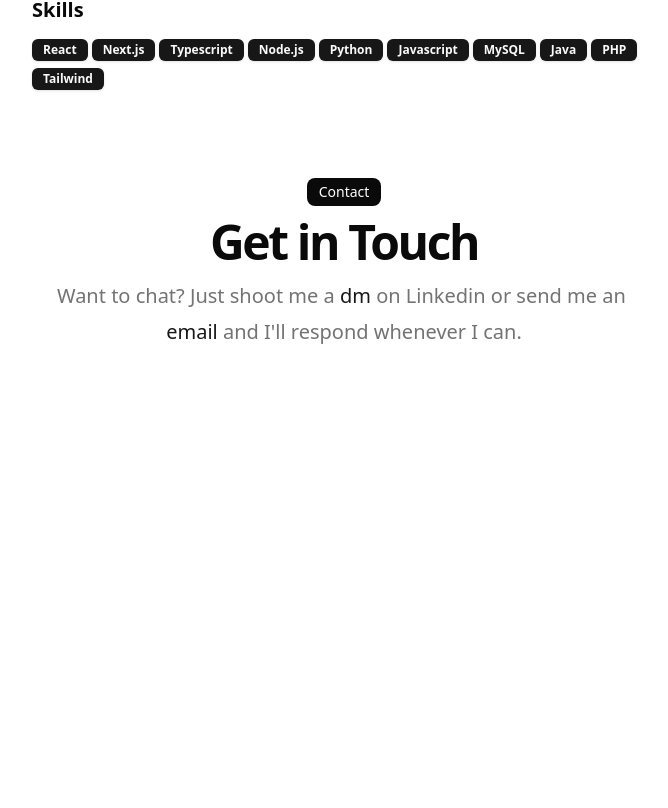
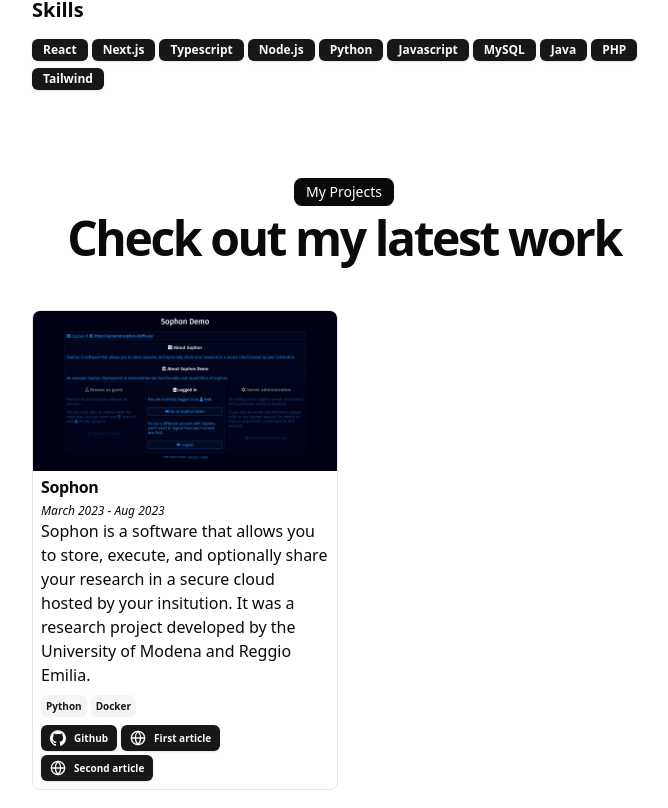
Before and after one commit to DevManfre/web-portfolio, a Next.js app: page / in a window 1280 px wide. Shown: the part 1052-1860 px from the top of the page, without its empty margins (296-964 px from the left). Before the commit the page ends 1552 px from the top, so only its background shows below. Built offline with nearby package versions, Linux system fonts and the light colour scheme.

Commit message:
✨ Add new project "Sophon" with updated details and image.

```diff
--- a/src/app/page.tsx
+++ b/src/app/page.tsx
@@ -6,6 +6,7 @@ import { Avatar, AvatarFallback, AvatarImage } from "@/components/ui/avatar";
 import { Badge } from "@/components/ui/badge";
 import { Button } from "@/components/ui/button";
 import { DATA } from "@/data/resume";
+import { ProjectCard } from "@/components/project-card";
 
 const BLUR_FADE_DELAY = 0.04;
 
@@ -120,16 +121,16 @@ export default function Page() {
                     </div>
                 </div>
             </section>
-            {/* <section id="projects">
+            <section id="projects">
                 <div className="space-y-12 w-full py-12">
                     <BlurFade delay={BLUR_FADE_DELAY * 11}>
                         <div className="flex flex-col items-center justify-center space-y-4 text-center">
                             <div className="space-y-2">
                                 <div className="inline-block rounded-lg bg-foreground text-background px-3 py-1 text-sm">My Projects</div>
                                 <h2 className="text-3xl font-bold tracking-tighter sm:text-5xl">Check out my latest work</h2>
-                                <p className="text-muted-foreground md:text-xl/relaxed lg:text-base/relaxed xl:text-xl/relaxed">
+                                {/* <p className="text-muted-foreground md:text-xl/relaxed lg:text-base/relaxed xl:text-xl/relaxed">
                                     I&apos;ve worked on a variety of projects, from simple websites to complex web applications. Here are a few of my favorites.
-                                </p>
+                                </p> */}
                             </div>
                         </div>
                     </BlurFade>
@@ -151,7 +152,7 @@ export default function Page() {
                         ))}
                     </div>
                 </div>
-            </section> */}
+            </section>
             <section id="contact">
                 <div className="grid items-center justify-center gap-4 px-4 text-center md:px-6 w-full py-12">
                     <BlurFade delay={BLUR_FADE_DELAY * 16}>
--- a/src/components/magicui/terminal.tsx
+++ b/src/components/magicui/terminal.tsx
@@ -82,7 +82,7 @@ interface TerminalProps {
 
 export const Terminal = ({ children, className }: TerminalProps) => {
     return (
-        <div className={cn("z-0 h-full w-full rounded-xl border border-border bg-background", className)}>
+        <div className={cn("z-0 h-full w-full rounded-xl border border-border bg-background select-none", className)}>
             <div className="flex flex-col gap-y-2 border-b border-border p-4">
                 <div className="flex flex-row gap-x-2">
                     <div className="h-2 w-2 rounded-full bg-red-500"></div>
--- a/src/components/project-card.tsx
+++ b/src/components/project-card.tsx
@@ -23,8 +23,8 @@ interface Props {
 
 export function ProjectCard({ title, href, description, dates, tags, link, image, video, links, className }: Props) {
     return (
-        <Card className={"flex flex-col overflow-hidden border hover:shadow-lg transition-all duration-300 ease-out h-full"}>
-            <Link href={href || "#"} className={cn("block cursor-pointer", className)}>
+        <Card className={"flex flex-col overflow-hidden border hover:shadow-lg hover:scale-105 transition-all duration-300 ease-out h-full"}>
+            <Link href={href || "#"} target="about:blank" className={cn("block cursor-pointer", className)}>
                 {video && (
                     <video
                         src={video}
@@ -40,7 +40,7 @@ export function ProjectCard({ title, href, description, dates, tags, link, image
             <CardHeader className="px-2">
                 <div className="space-y-1">
                     <CardTitle className="mt-1 text-base">{title}</CardTitle>
-                    <time className="font-sans text-xs">{dates}</time>
+                    <time className="font-sans text-xs block italic">{dates}</time>
                     <div className="hidden font-sans text-xs underline print:visible">{link?.replace("https://", "").replace("www.", "").replace("/", "")}</div>
                     {description}
                 </div>
--- a/src/data/resume.tsx
+++ b/src/data/resume.tsx
@@ -4,9 +4,7 @@ export const DATA = {
     name: "Alessio Manfredini",
     initials: "AM",
     username: "devmanfre",
-    url: "https://dillion.io",
-    location: "San Francisco, CA",
-    locationLink: "https://www.google.com/maps/place/sanfrancisco",
+    url: "https://devmanfre.netlify.app",
     description: "Full stack developer for a young Italian company. I love building things and helping people.",
     summary:
         `After graduating in CS in late 2023, I started working as a full stack developer.
@@ -107,83 +105,31 @@ export const DATA = {
     ],
     projects: [
         {
-            title: "Chat Collect",
-            href: "https://chatcollect.com",
-            dates: "Jan 2024 - Feb 2024",
-            active: true,
+            title: "Sophon",
+            href: "https://dl.acm.org/doi/fullHtml/10.1145/3491418.3535163",
+            dates: "March 2023 - Aug 2023",
             description:
-                "With the release of the [OpenAI GPT Store](https://openai.com/blog/introducing-the-gpt-store), I decided to build a SaaS which allows users to collect email addresses from their GPT users. This is a great way to build an audience and monetize your GPT API usage.",
-            technologies: ["Next.js", "Typescript", "PostgreSQL", "Prisma", "TailwindCSS", "Stripe", "Shadcn UI", "Magic UI"],
+                "Sophon is a software that allows you to store, execute, and optionally share your research in a secure cloud hosted by your insitution. It was a research project developed by the University of Modena and Reggio Emilia.",
+            technologies: ["Python", "Docker"],
             links: [
                 {
-                    type: "Website",
-                    href: "https://chatcollect.com",
-                    icon: <Icons.globe className="size-3" />,
+                    type: "Github",
+                    href: "https://github.com/Steffo99/sophon",
+                    icon: <Icons.github className="size-4" />,
+                },
+                {
+                    type: "First article",
+                    href: "https://dl.acm.org/doi/fullHtml/10.1145/3491418.3535163",
+                    icon: <Icons.globe className="size-4" />,
+                },
+                {
+                    type: "Second article",
+                    href: "http://iris.unimore.it/handle/11380/1328207?mode=complete",
+                    icon: <Icons.globe className="size-4" />,
                 },
             ],
-            image: "",
-            video: "https://pub-83c5db439b40468498f97946200806f7.r2.dev/chat-collect.mp4",
-        },
-        {
-            title: "Magic UI",
-            href: "https://magicui.design",
-            dates: "June 2023 - Present",
-            active: true,
-            description: "Designed, developed and sold animated UI components for developers.",
-            technologies: ["Next.js", "Typescript", "PostgreSQL", "Prisma", "TailwindCSS", "Stripe", "Shadcn UI", "Magic UI"],
-            links: [
-                {
-                    type: "Website",
-                    href: "https://magicui.design",
-                    icon: <Icons.globe className="size-3" />,
-                },
-                {
-                    type: "Source",
-                    href: "https://github.com/magicuidesign/magicui",
-                    icon: <Icons.github className="size-3" />,
-                },
-            ],
-            image: "",
-            video: "https://cdn.magicui.design/bento-grid.mp4",
-        },
-        {
-            title: "llm.report",
-            href: "https://llm.report",
-            dates: "April 2023 - September 2023",
-            active: true,
-            description: "Developed an open-source logging and analytics platform for OpenAI: Log your ChatGPT API requests, analyze costs, and improve your prompts.",
-            technologies: ["Next.js", "Typescript", "PostgreSQL", "Prisma", "TailwindCSS", "Shadcn UI", "Magic UI", "Stripe", "Cloudflare Workers"],
-            links: [
-                {
-                    type: "Website",
-                    href: "https://llm.report",
-                    icon: <Icons.globe className="size-3" />,
-                },
-                {
-                    type: "Source",
-                    href: "https://github.com/dillionverma/llm.report",
-                    icon: <Icons.github className="size-3" />,
-                },
-            ],
-            image: "",
-            video: "https://cdn.llm.report/openai-demo.mp4",
-        },
-        {
-            title: "Automatic Chat",
-            href: "https://automatic.chat",
-            dates: "April 2023 - March 2024",
-            active: true,
-            description: "Developed an AI Customer Support Chatbot which automatically responds to customer support tickets using the latest GPT models.",
-            technologies: ["Next.js", "Typescript", "PostgreSQL", "Prisma", "TailwindCSS", "Shadcn UI", "Magic UI", "Stripe", "Cloudflare Workers"],
-            links: [
-                {
-                    type: "Website",
-                    href: "https://automatic.chat",
-                    icon: <Icons.globe className="size-3" />,
-                },
-            ],
-            image: "",
-            video: "https://pub-83c5db439b40468498f97946200806f7.r2.dev/automatic-chat.mp4",
+            image: "/sophon.png",
+            video: "",
         },
     ],
 } as const;
```
Also changed, not shown: public/sophon.png (added).
